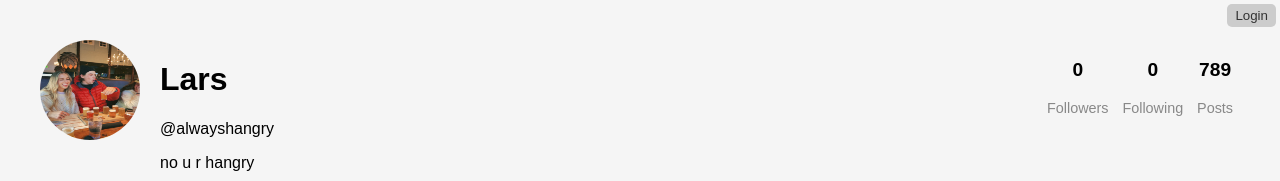
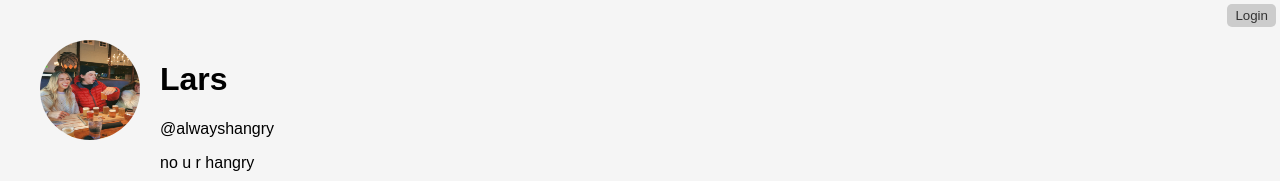
Before and after one commit to Larsthedesigner/alwayshangryapp, a React (Vite) app: page / in a window 1280 px wide. Shown: the top 181 px of the page. Built offline with nearby package versions, Linux system fonts and the light colour scheme; no server answers; the database is empty.

Commit message:
changed stats

```diff
--- a/src/App.jsx
+++ b/src/App.jsx
@@ -26,20 +26,6 @@ function App() {
               <h1>Lars</h1>
               <p>@alwayshangry</p>
               <p>no u r hangry</p>
-            </div>
-            <div className="profile-stats">
-              <div className="stat">
-                <p className="count">0</p>
-                <p className="caption">Followers</p>
-              </div>
-              <div className="stat">
-                <p className="count">0</p>
-                <p className="caption">Following</p>
-              </div>
-              <div className="stat">
-                <p className="count">789</p>
-                <p className="caption">Posts</p>
-              </div>
             </div>
           </div>
         </header>
```
